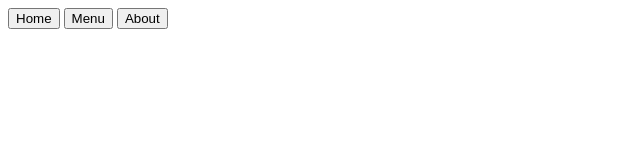
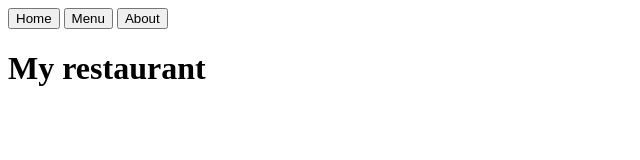
Before and after one commit to NRG55/restaurant-page, a website built with webpack: page src/index.html in a window 1280 px wide. Shown: the whole page, without its empty margins (0-640 px from the left). Built offline with nearby package versions, Linux system fonts and the light colour scheme.

Commit message:
Created a module for the initial page load (website.js) with a function renderWebsite. The function will render: header, main and footer. Started with a header.

```diff
--- a/src/index.html
+++ b/src/index.html
@@ -6,11 +6,11 @@
     <title>Restaurant page</title>
 </head>
 <body>
-    <header>
+
         <button>Home</button>
         <button>Menu</button>
         <button>About</button>
-    </header>
+
     <div id="content"></div>
 
 </body>
--- a/src/index.js
+++ b/src/index.js
@@ -1 +1,5 @@
+import renderWebsite from "./website";
+
+renderWebsite();
+
 console.log('test')
--- /dev/null
+++ b/src/website.js
@@ -0,0 +1,31 @@
+export default function renderWebsite() {
+    const content = document.getElementById('content');
+
+    content.appendChild(createHeader());
+    // content.appendChild(createMain());
+    // content.appendChild(createFooter());
+}
+
+function createHeader() {
+    const header = document.createElement('header');
+
+    const headerRestaurantName = document.createElement('h1');
+    headerRestaurantName.textContent = "My restaurant";
+
+    header.appendChild(headerRestaurantName);
+    // header.appendChild(createHeaderNavbar());
+
+    return header;
+}
+
+function createHeaderNavbar() {
+
+}
+
+function createMain() {
+
+}
+
+function createFooter() {
+
+}
```
